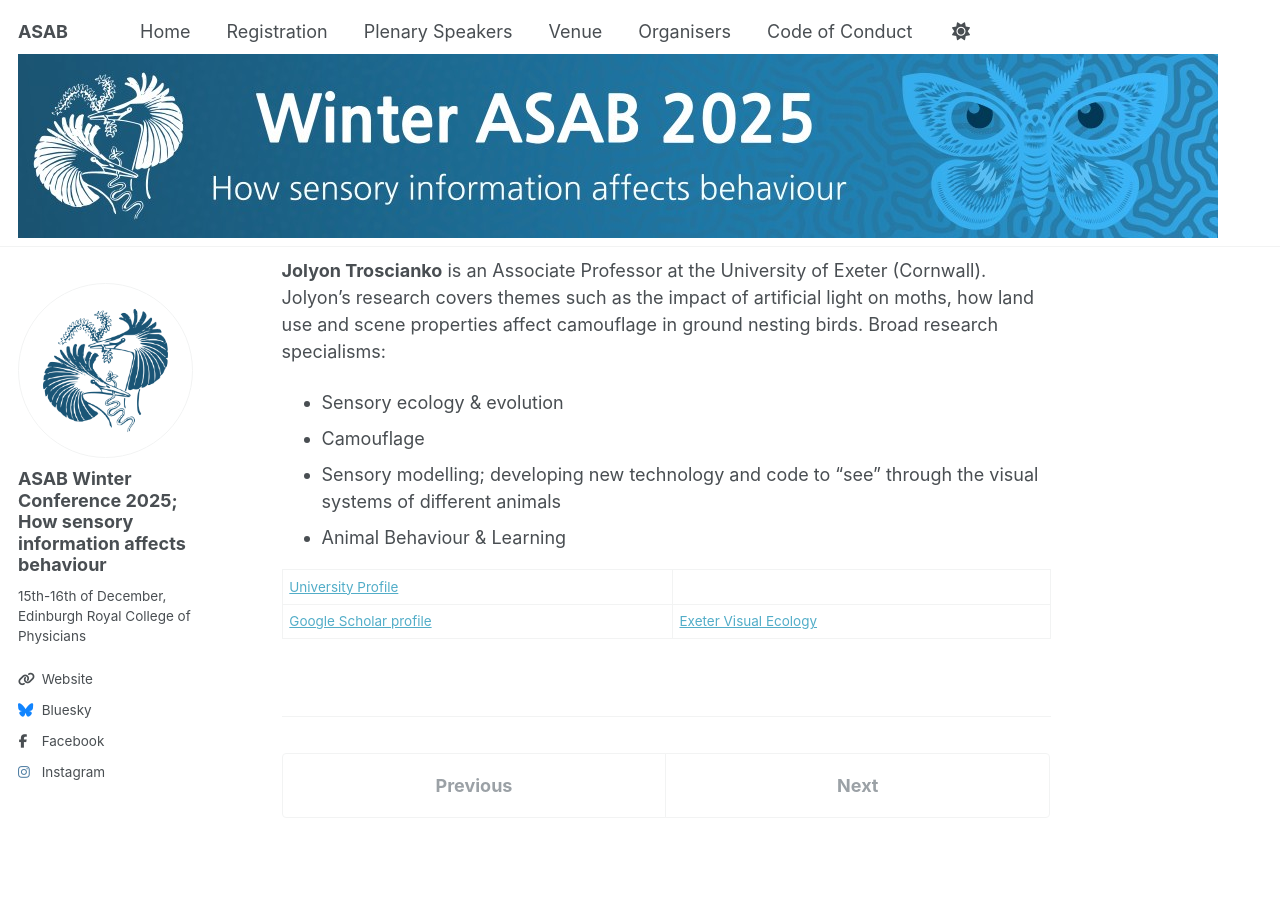
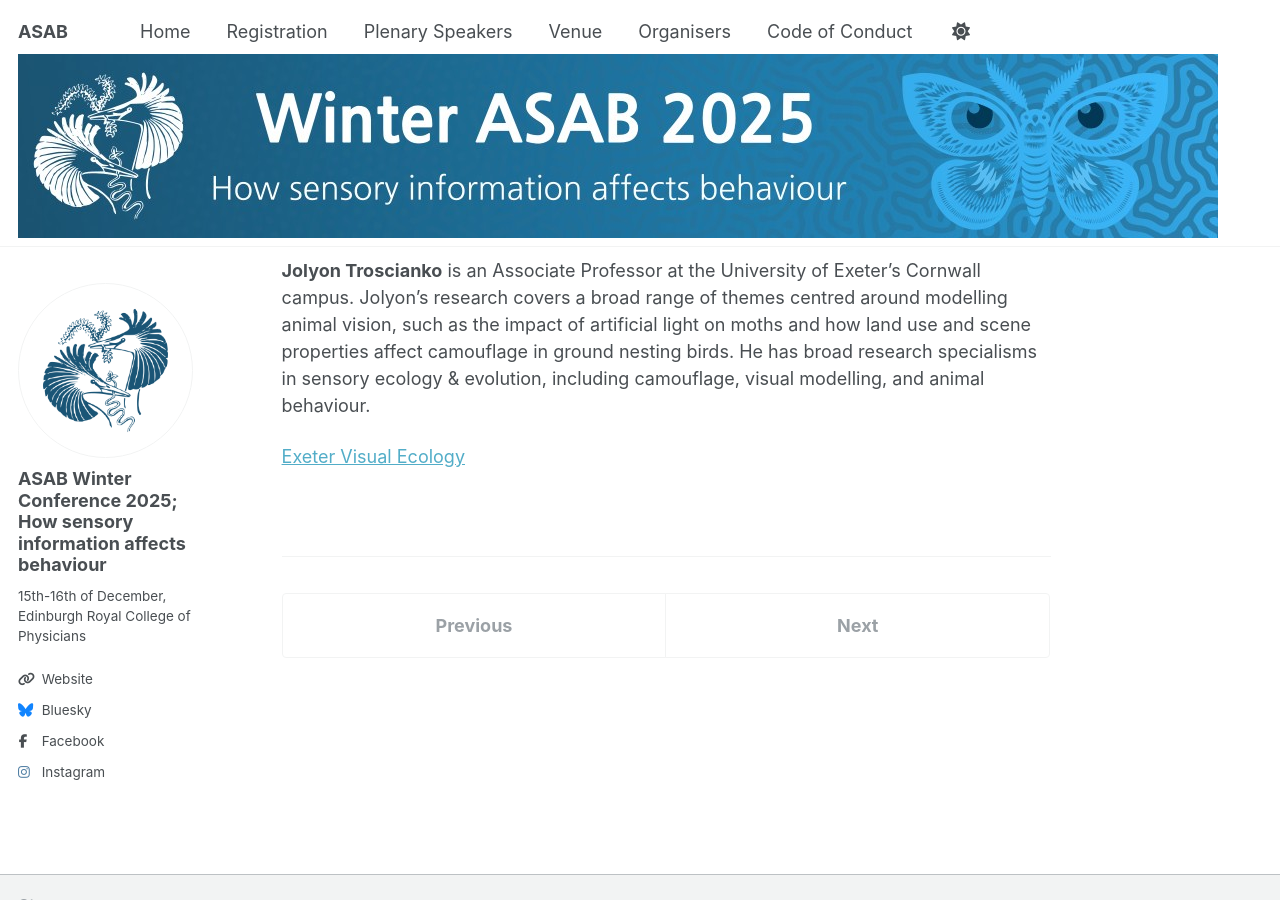
Before and after one commit to asabwinter/2025, a Jekyll site: the page built from _organisers/3_Jolyon_Troscianko.md, in a window 1280 px wide and 900 px high, scrolled down 466 px. Built offline with Jekyll 4.4.1, drawn with Linux system fonts in a browser that asks for light colours; a script that is not in the unit is left out.

Commit message:
Update 3_Jolyon_Troscianko.md

```diff
--- a/_organisers/3_Jolyon_Troscianko.md
+++ b/_organisers/3_Jolyon_Troscianko.md
@@ -7,14 +7,6 @@ layout: single
 
 <img src="/2025/images/Jolyon.jpg" width="250"/>
 
-**Jolyon Troscianko** is an Associate Professor at the University of Exeter (Cornwall). Jolyon's research covers themes such as the impact of artificial light on moths, how land use and scene properties affect camouflage in ground nesting birds.
-Broad research specialisms:
+**Jolyon Troscianko** is an Associate Professor at the University of Exeter's Cornwall campus. Jolyon's research covers a broad range of themes centred around modelling animal vision, such as the impact of artificial light on moths and how land use and scene properties affect camouflage in ground nesting birds. He has broad research specialisms in sensory ecology & evolution, including camouflage, visual modelling, and animal behaviour.
 
-- Sensory ecology & evolution
-- Camouflage
-- Sensory modelling; developing new technology and code to “see” through the visual systems of different animals
-- Animal Behaviour & Learning
-
-
-[University Profile](https://experts.exeter.ac.uk/22827-jolyon-troscianko) |
-[Google Scholar profile](https://scholar.google.co.uk/citations?user=kV0iFIgAAAAJ&hl=en&oi=ao) | [Exeter Visual Ecology](visual-ecology.com)
+[Exeter Visual Ecology](visual-ecology.com)
```
